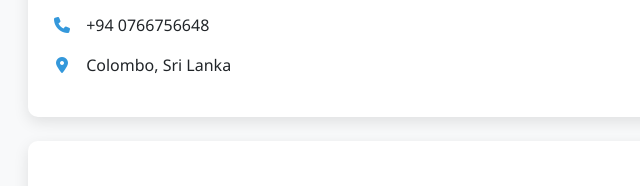
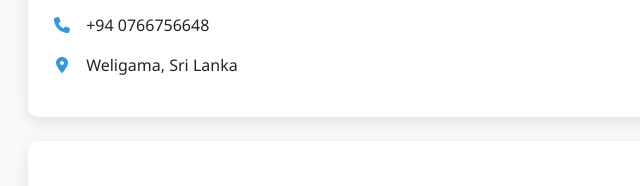
Before and after one commit to marshadmajeedh/marshad-site, a plain HTML site: page index.html in a window 1280 px wide. Shown: the part 2347-2533 px from the top of the page, 244-884 px from the left. Drawn offline with nearby package versions, Linux system fonts and the light colour scheme.

Commit message:
location changed

```diff
--- a/index.html
+++ b/index.html
@@ -551,7 +551,7 @@
         <div class="contact-info mt-3">
           <p><i class="fas fa-envelope"></i> marshadahamedh@gmail.com</p>
           <p><i class="fas fa-phone"></i> +94 0766756648</p>
-          <p><i class="fas fa-map-marker-alt"></i> Colombo, Sri Lanka</p>
+          <p><i class="fas fa-map-marker-alt"></i> Weligama, Sri Lanka</p>
         </div>
       </div>
 
```
